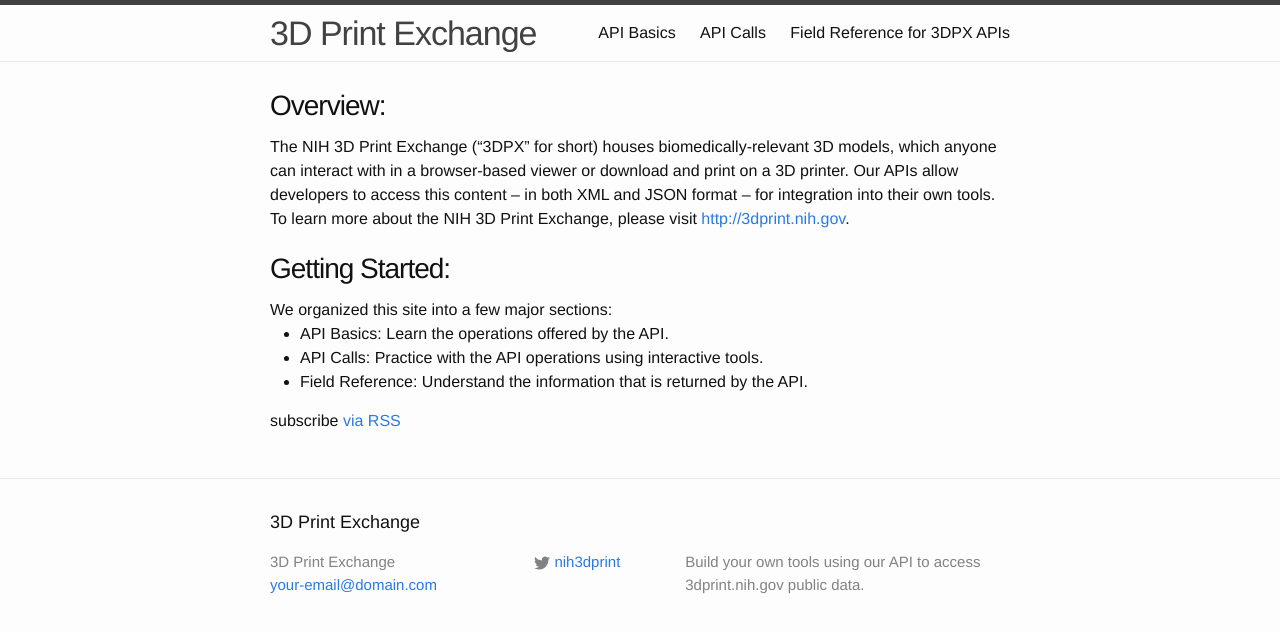
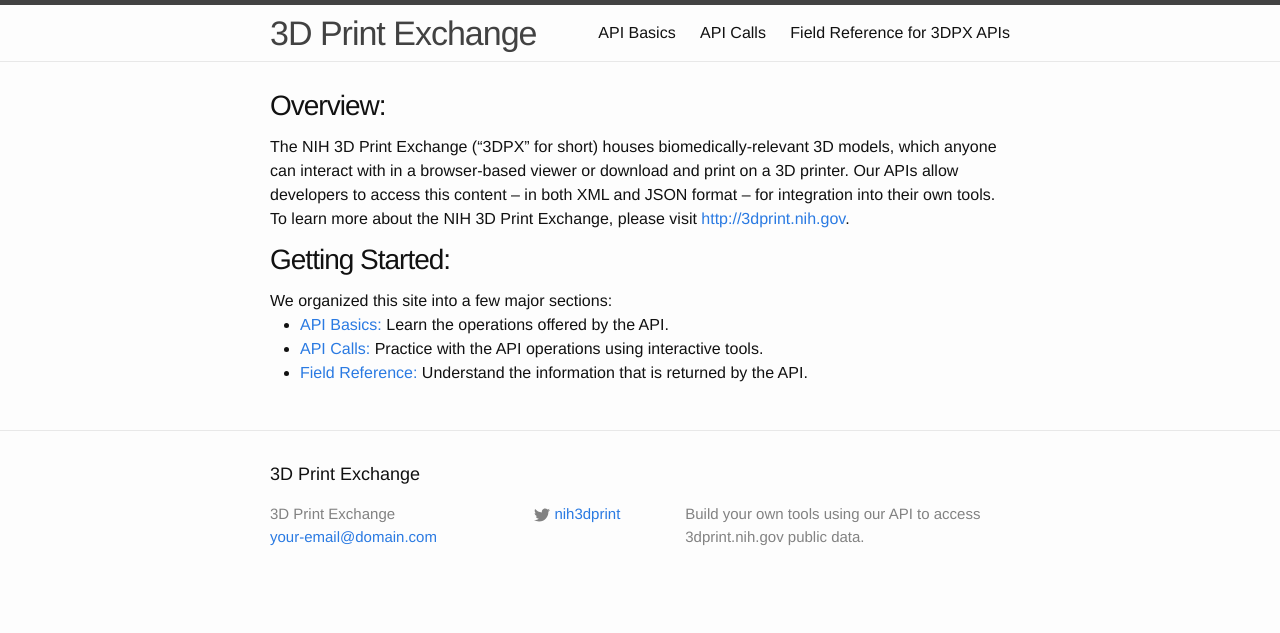
Before and after one commit to niaid/3dpx_api, a Jekyll site: the page built from index.html, in a window 1280 px wide. Shown: the top 633 px of the page. Built offline with Jekyll 4.4.1, drawn with Linux system fonts in a browser that asks for light colours.

Commit message:
simple cleaning up

```diff
--- a/index.html
+++ b/index.html
@@ -4,18 +4,23 @@
 
 <div class="home">
 
-  <h3 class="post-title">Overview:</h1>
+  <h1 class="post-title">Overview:</h1>
+  <p class="rss-subscribe">  The NIH 3D Print Exchange (“3DPX” for short) houses biomedically-relevant 3D models, which anyone can interact with in a browser-based viewer or download and print on a 3D printer. Our APIs allow developers to access this content – in both XML and JSON format – for integration into their own tools. To learn more about the NIH 3D Print Exchange, please visit <a class="rss-subscribe" href="3dprint.nih.gov">http://3dprint.nih.gov</a>.</p>
 
-  The NIH 3D Print Exchange (“3DPX” for short) houses biomedically-relevant 3D models, which anyone can interact with in a browser-based viewer or download and print on a 3D printer. Our APIs allow developers to access this content – in both XML and JSON format – for integration into their own tools. To learn more about the NIH 3D Print Exchange, please visit <a class="rss-subscribe" href="3dprint.nih.gov">http://3dprint.nih.gov</a>.
-  <br/><br/>
+  <h1 class="post-title">Getting Started:</h1>
+  We organized this site into a few major sections:
+  <ul>
+    <li>
+      <a class="rss-subscribe" href="api_basics">API Basics:</a> Learn the operations offered by the API.
+    </li>
+    <li>
+      <a class="rss-subscribe" href="api_calls">API Calls:</a> Practice with the API operations using interactive tools.
+    </li>
+    <li>
+      <a class="rss-subscribe" href="field_reference">Field Reference:</a> Understand the information that is returned by the API.</li>
+  </ul>
+</div>
 
-  <h2 class="post-title">Getting Started:</h1>
-We organized this site into a few major sections:
-<ul>
-<li>API Basics: Learn the operations offered by the API.</li>
-<li>API Calls: Practice with the API operations using interactive tools.</li>
-<li>Field Reference: Understand the information that is returned by the API.</li>
-</ul>
   <!-- <ul class="post-list"> -->
   <!--   {% for post in site.posts %} -->
   <!--     <li> -->
@@ -28,6 +33,4 @@
   <!--   {% endfor %} -->
   <!-- </ul> -->
 
-  <p class="rss-subscribe">subscribe <a href="{{ "/feed.xml" | prepend: site.baseurl }}">via RSS</a></p>
-
-</div>
+  <!-- <p class="rss-subscribe">subscribe <a href="{{ "/feed.xml" | prepend: site.baseurl }}">via RSS</a></p> -->
```
